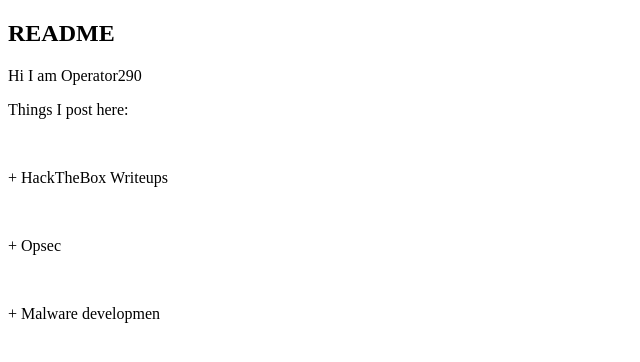
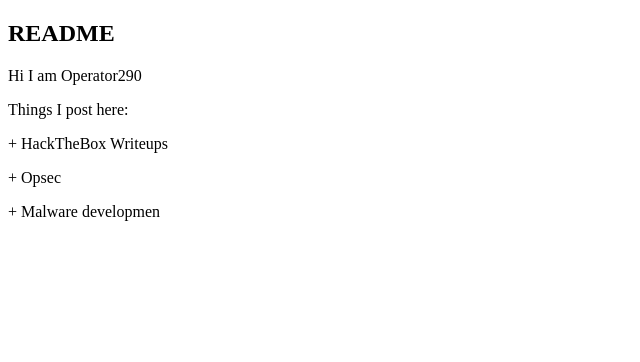
Before and after one commit to operator290/operator290.github.io, a plain HTML site: page index.html in a window 1280 px wide. Shown: the whole page, without its empty margins (0-640 px from the left). Drawn offline with Linux system fonts and the light colour scheme.

Commit message:
Update index.html

```diff
--- a/index.html
+++ b/index.html
@@ -8,9 +8,9 @@
 <body>
     <h2>README</h2>
     <p>Hi I am Operator290</p>
-    <p>Things I post here:</p><br>
-    <p>+ HackTheBox Writeups</p><br>
-    <p>+ Opsec</p><br>
+    <p>Things I post here:</p>
+    <p>+ HackTheBox Writeups</p>
+    <p>+ Opsec</p>
     <p>+ Malware developmen</p>
 </body>
 </html>
```
